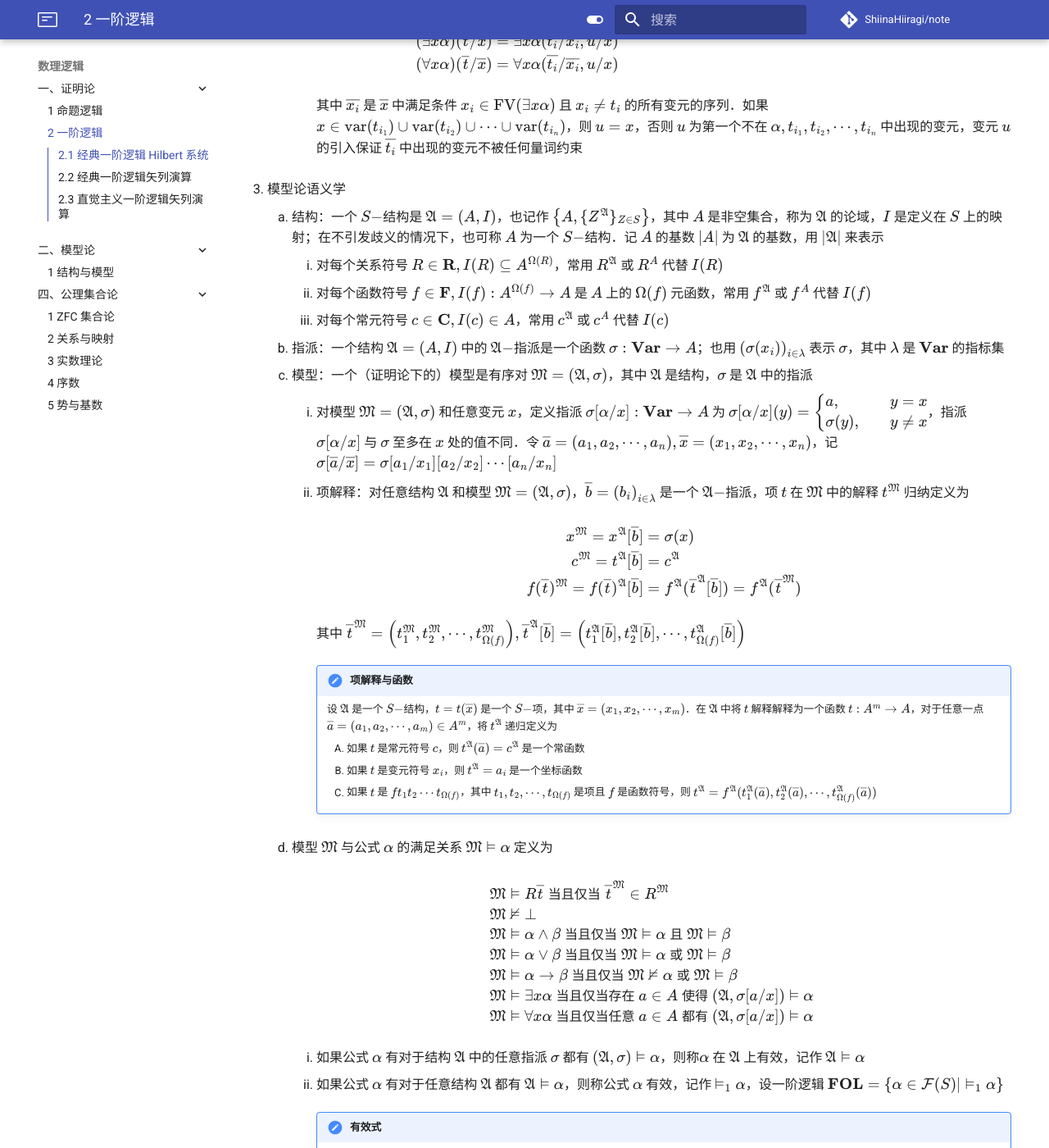
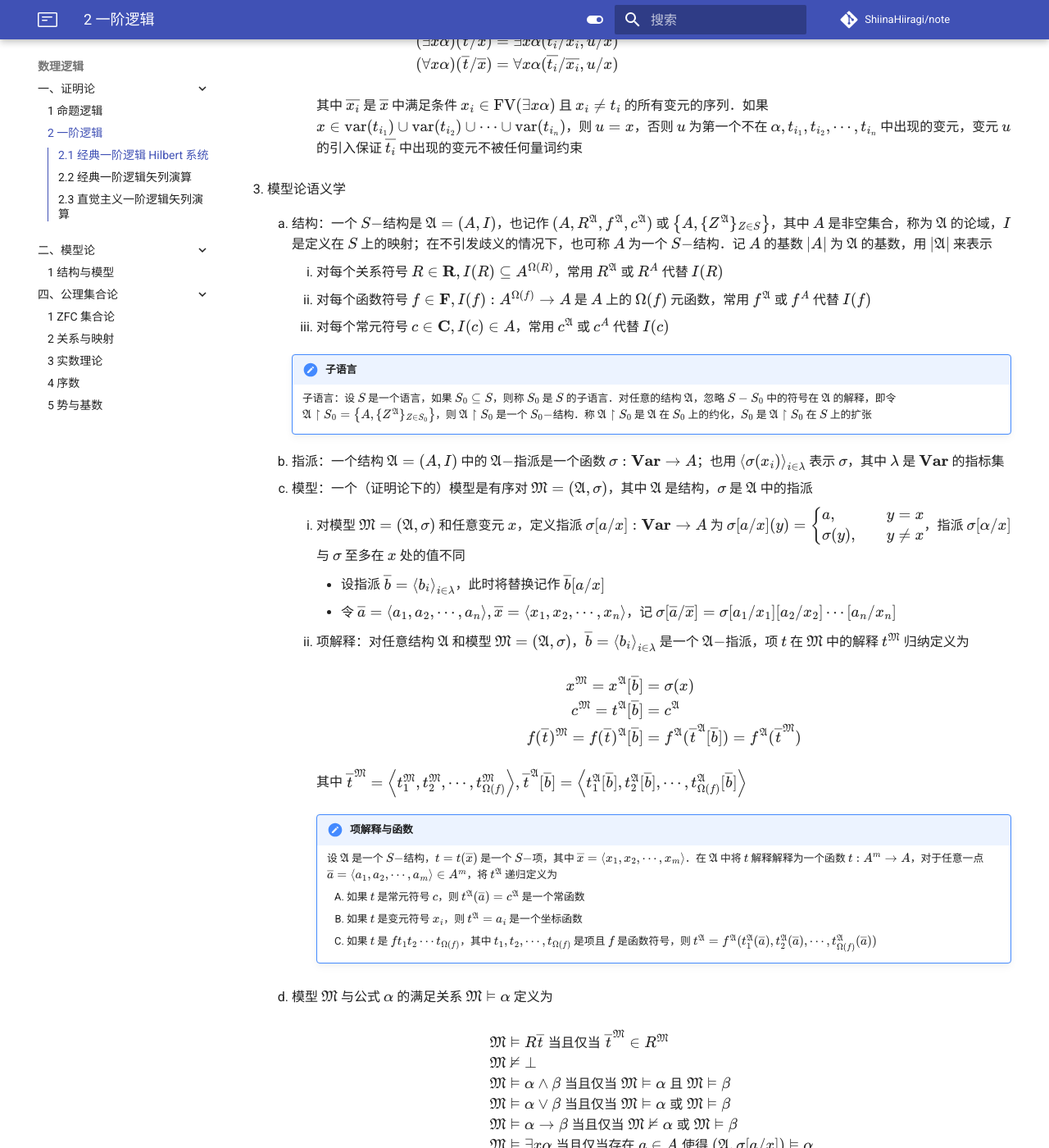
Before and after one commit to ShiinaHiiragi/note, an MkDocs documentation site: the page built from docs/logic/proof/pred.md, in a window 1280 px wide and 1400 px high, scrolled down 2919 px. Shown: the whole window at 82% size. Built offline with MkDocs 1.6.1 and Material for MkDocs 9.7.7, drawn with Linux system fonts in a browser that asks for light colours; comment, search, counter and statistics services are not loaded; some of the changed text lies outside the part shown.

Commit message:
fix the arrangement

```diff
--- a/docs/logic/proof/pred.md
+++ b/docs/logic/proof/pred.md
@@ -41,8 +41,8 @@
 
     3. 特殊记法
         1. 定义缩写 $\neg \alpha := \alpha \to \bot$，$\alpha \leftrightarrow \beta := (\alpha \to \beta) \wedge (\beta \to \alpha)$
-        2. 对于 $\mathbf Q\in \{\forall, \exists\}$ 和有穷长的变元序列 $\overline x = \left(x_1, x_2, \cdots, x_n\right)$，公式 $\mathbf Qx_1 \mathbf Qx_2 \cdots \mathbf Qx_n \alpha$ 记作 $\mathbf Q \overline x \alpha$
-        3. 设 $t$ 为项，$\overline x$ 为有穷长的变元序列 $\left(x_1, x_2, \cdots, x_n\right)$．记 $t = t(\overline x)$ 为含有变元 $x_1, x_2, \cdots, x_n$ 的项
+        2. 对于 $\mathbf Q\in \{\forall, \exists\}$ 和有穷长的变元序列 $\overline x = \left<x_1, x_2, \cdots, x_n\right>$，公式 $\mathbf Qx_1 \mathbf Qx_2 \cdots \mathbf Qx_n \alpha$ 记作 $\mathbf Q \overline x \alpha$
+        3. 设 $t$ 为项，$\overline x$ 为有穷长的变元序列 $\left<x_1, x_2, \cdots, x_n\right>$．记 $t = t(\overline x)$ 为含有变元 $x_1, x_2, \cdots, x_n$ 的项
     4. 项与公式的性质
         1. 项 $t$ 的复杂度定义为
 
@@ -138,14 +138,20 @@
             其中 $\overline{x_i}$ 是 $\overline x$ 中满足条件 $x_i\in \mathrm{FV}(\exists x\alpha)$ 且 $x_i \neq t_i$ 的所有变元的序列．如果 $x\in \mathrm{var}(t_{i_1}) \cup \mathrm{var}(t_{i_2}) \cup \cdots \cup \mathrm{var}(t_{i_n})$，则 $u = x$，否则 $u$ 为第一个不在 $\alpha, t_{i_1}, t_{i_2}, \cdots, t_{i_n}$ 中出现的变元，变元 $u$ 的引入保证 $\overline{t_i}$ 中出现的变元不被任何量词约束
 
 3. 模型论语义学
-    1. 结构：一个 $S-$结构是 $\mathfrak A = (A, I)$，也记作 $\left\{A, \{Z^\mathfrak A\}_{Z\in S}\right\}$，其中 $A$ 是非空集合，称为 $\mathfrak A$ 的论域，$I$ 是定义在 $S$ 上的映射；在不引发歧义的情况下，也可称 $A$ 为一个 $S-$结构．记 $A$ 的基数 $|A|$ 为 $\mathfrak A$ 的基数，用 $|\mathfrak A|$ 来表示
+    1. 结构：一个 $S-$结构是 $\mathfrak A = (A, I)$，也记作 $(A, R^\mathfrak A, f^\mathfrak A, c^\mathfrak A)$ 或 $\left\{A, \{Z^\mathfrak A\}_{Z\in S}\right\}$，其中 $A$ 是非空集合，称为 $\mathfrak A$ 的论域，$I$ 是定义在 $S$ 上的映射；在不引发歧义的情况下，也可称 $A$ 为一个 $S-$结构．记 $A$ 的基数 $|A|$ 为 $\mathfrak A$ 的基数，用 $|\mathfrak A|$ 来表示
         1. 对每个关系符号 $R\in \mathbf R, I(R) \subseteq A^{\Omega(R)}$，常用 $R^\mathfrak A$ 或 $R^A$ 代替 $I(R)$
         2. 对每个函数符号 $f\in \mathbf F, I(f): A^{\Omega(f)} \to A$ 是 $A$ 上的 $\Omega(f)$ 元函数，常用 $f^\mathfrak A$ 或 $f^A$ 代替 $I(f)$
         3. 对每个常元符号 $c\in \mathbf C, I(c) \in A$，常用 $c^\mathfrak A$ 或 $c^A$ 代替 $I(c)$
-    2. 指派：一个结构 $\mathfrak A = (A, I)$ 中的 $\mathfrak A-$指派是一个函数 $\sigma: \mathbf{Var} \to A$；也用 $\left(\sigma(x_i)\right)_{i\in \lambda}$ 表示 $\sigma$，其中 $\lambda$ 是 $\mathbf{Var}$ 的指标集
+
+        !!! note "子语言"
+            子语言：设 $S$ 是一个语言，如果 $S_0 \subseteq S$，则称 $S_0$ 是 $S$ 的子语言．对任意的结构 $\mathfrak A$，忽略 $S - S_0$ 中的符号在 $\mathfrak A$ 的解释，即令 $\mathfrak A \upharpoonright S_0 = \left\{A, \{Z^\mathfrak A\}_{Z\in S_0}\right\}$，则 $\mathfrak A \upharpoonright S_0$ 是一个 $S_0-$结构．称 $\mathfrak A \upharpoonright S_0$ 是 $\mathfrak A$ 在 $S_0$ 上的约化，$S_0$ 是 $\mathfrak A \upharpoonright S_0$ 在 $S$ 上的扩张
+
+    2. 指派：一个结构 $\mathfrak A = (A, I)$ 中的 $\mathfrak A-$指派是一个函数 $\sigma: \mathbf{Var} \to A$；也用 $\left<\sigma(x_i)\right>_{i\in \lambda}$ 表示 $\sigma$，其中 $\lambda$ 是 $\mathbf{Var}$ 的指标集
     3. 模型：一个（证明论下的）模型是有序对 $\mathfrak M = (\mathfrak A, \sigma)$，其中 $\mathfrak A$ 是结构，$\sigma$ 是 $\mathfrak A$ 中的指派
-        1. 对模型 $\mathfrak M = (\mathfrak A, \sigma)$ 和任意变元 $x$，定义指派 $\sigma[\alpha /x]: \mathbf{Var} \to A$ 为 $\sigma[\alpha /x](y) = \left\{\begin{aligned} & a, & y = x \\ & \sigma(y), & y\neq x \end{aligned}\right.$，指派 $\sigma[\alpha /x]$ 与 $\sigma$ 至多在 $x$ 处的值不同．令 $\overline a = \left(a_1, a_2, \cdots, a_n\right), \overline x = \left(x_1, x_2, \cdots, x_n\right)$，记 $\sigma[\overline a / \overline x] = \sigma[a_1/x_1][a_2/x_2] \cdots [a_n/x_n]$
-        2. 项解释：对任意结构 $\mathfrak A$ 和模型 $\mathfrak M = (\mathfrak A, \sigma)$，$\overline b = \left(b_i\right)_{i\in \lambda}$ 是一个 $\mathfrak A-$指派，项 $t$ 在 $\mathfrak M$ 中的解释 $t^\mathfrak M$ 归纳定义为
+        1. 对模型 $\mathfrak M = (\mathfrak A, \sigma)$ 和任意变元 $x$，定义指派 $\sigma[a/x]: \mathbf{Var} \to A$ 为 $\sigma[a/x](y) = \left\{\begin{aligned} & a, & y = x \\ & \sigma(y), & y\neq x \end{aligned}\right.$，指派 $\sigma[\alpha /x]$ 与 $\sigma$ 至多在 $x$ 处的值不同
+            - 设指派 $\overline b = \left<b_i\right>_{i\in \lambda}$，此时将替换记作 $\overline b[a/x]$
+            - 令 $\overline a = \left<a_1, a_2, \cdots, a_n\right>, \overline x = \left<x_1, x_2, \cdots, x_n\right>$，记 $\sigma[\overline a / \overline x] = \sigma[a_1/x_1][a_2/x_2] \cdots [a_n/x_n]$
+        2. 项解释：对任意结构 $\mathfrak A$ 和模型 $\mathfrak M = (\mathfrak A, \sigma)$，$\overline b = \left<b_i\right>_{i\in \lambda}$ 是一个 $\mathfrak A-$指派，项 $t$ 在 $\mathfrak M$ 中的解释 $t^\mathfrak M$ 归纳定义为
 
             $$
             \begin{aligned}
```
Also changed, not shown: other parts of docs/logic/proof/pred.md (+3 -3 lines), docs/logic/model/model.md (+1 -2 lines).
